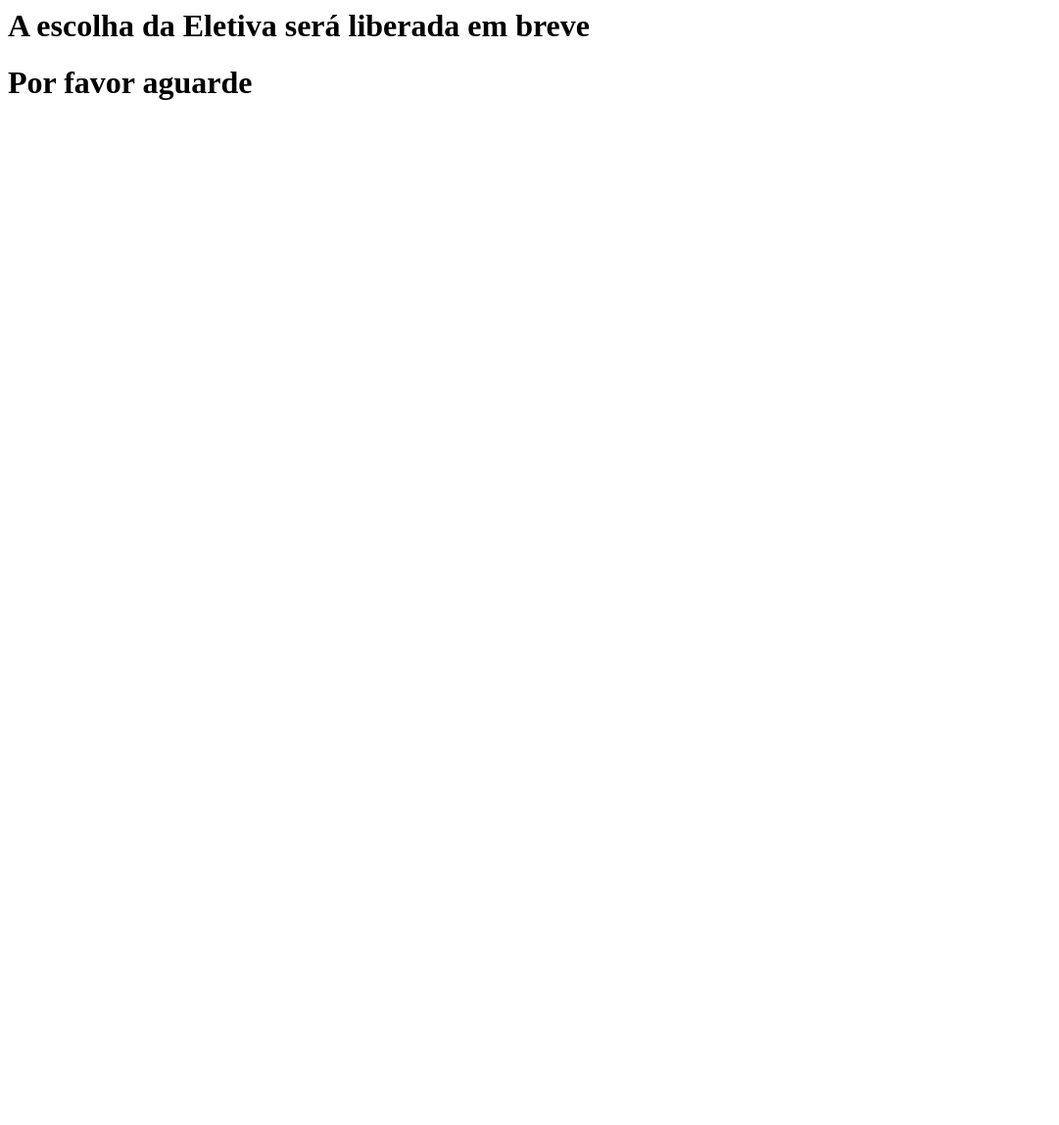
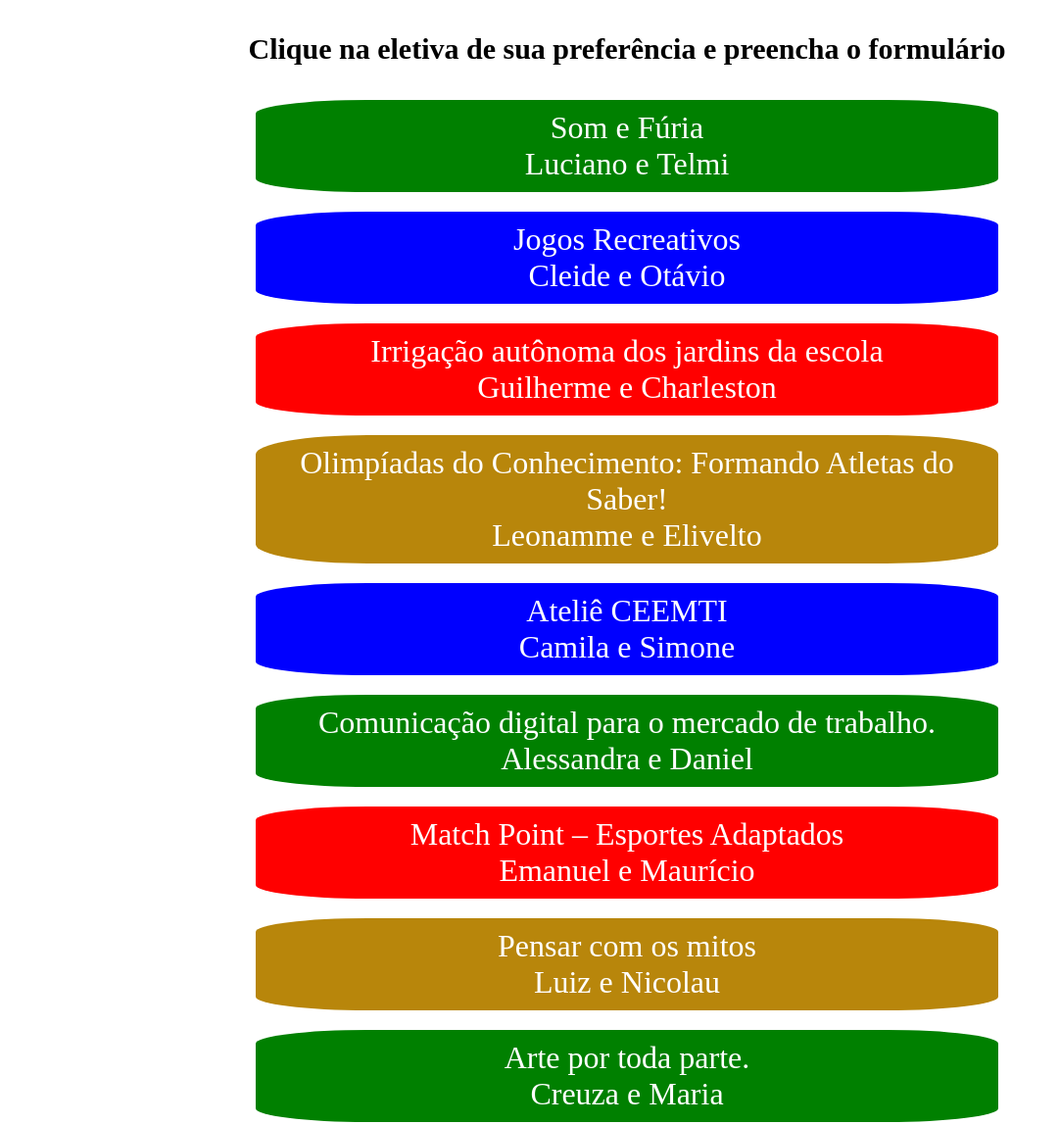
Before and after one commit to A-I-S-Tech/eletivas-1-trimestre, a plain HTML site: page index.html in a window 1280 px wide. Shown: the top 1148 px of the page at 98% size, without its empty margins (0-1081 px from the left). Before the commit the page ends 800 px from the top, so only its background shows below. Drawn offline with Linux system fonts and the light colour scheme.

Commit message:
Update index.html

```diff
--- a/index.html
+++ b/index.html
@@ -1,8 +1,154 @@
-<html>
-	<head>
-	</head>
-	<body>
-		<h1> A escolha da Eletiva será liberada em breve </h1>
-		<h1> Por favor aguarde </h1>
-	</body>
+<!DOCTYPE html>
+<html lang="pt-br">
+  <head>
+    <meta charset="UTF-8">
+    <meta name="viewport" content="width=device-width, initial-scale=1.0">
+    <title>Escolha de eletiva</title>
+    <style>
+      body {
+        display: flex;
+        flex-direction: column;
+        align-items: center;
+        text-align: center;
+        font-size: 20px;
+      }
+      a{
+        text-decoration: none;
+      }
+
+      .item {
+        width: 60%; /* Ajustei a largura para 60% da largura da tela */
+        height: 10%;
+        color: white;
+        padding: 10px;
+        box-sizing: border-box;
+        cursor: pointer;
+        margin: 10px 0; /* Adicionei margem para espaçamento entre as divs */
+        font-size: 16px;
+		border-radius: 15%;
+      }
+	  .eletiva{
+		font-size : 32px;
+	  }
+      .amarelo {
+        background-color: rgb(184, 134, 11);
+      }
+
+      .azul {
+        background-color: blue;
+      }
+
+      .verde {
+        background-color: green;
+      }
+
+      .vermelho {
+        background-color: red;
+      }
+    </style>
+  </head>
+  <body>
+    <h2>Clique na eletiva de sua preferência e preencha o formulário</h2>
+
+
+    <a class="item verde" href="https://docs.google.com/forms/d/e/1FAIpQLSeidP0zflNKwRZmzfpkjunYEhs5KrFY21B8JDKu8k2dbaghQA/viewform
+">
+      <div class="eletiva">
+        Som e Fúria <br>
+        Luciano e Telmi
+      </div>
+    </a>
+    <a class="item azul" href="https://docs.google.com/forms/d/e/1FAIpQLSdwCU2LxNMbXvMB4ERHsFx_bZN7_xizSwA0GT5w_0NDVOK9Ew/viewform
+">
+      <div class="eletiva">
+         Jogos Recreativos <br>	Cleide e Otávio
+
+      </div>
+    </a>
+	<a class="item vermelho" href="https://docs.google.com/forms/d/e/1FAIpQLSfFSuxxKFnCky1RHfW0bVc3UK0FLQ6S73X4PuoYOOl7EWBFxg/viewform
+">
+      <div class="eletiva">
+         Irrigação autônoma dos jardins da escola <br>	Guilherme e Charleston
+
+      </div>
+    </a>
+	<a class="item amarelo" href="https://docs.google.com/forms/d/e/1FAIpQLSf5RpAxS262Tpw52rof_xkXfzASal83kI6gm8mz-jiOvGO_3w/viewform
+">
+      <div class="eletiva">
+         Olimpíadas do Conhecimento: Formando Atletas do Saber!<br>	Leonamme e Elivelto
+
+      </div>
+    </a>
+	<a class="item azul" href="https://docs.google.com/forms/d/e/1FAIpQLSej5jtE-PlpvRyCcmNw7bEHdE_VdFtu9Y-SMwwmhAm86xnjPw/viewform
+">
+      <div class="eletiva">
+         Ateliê CEEMTI	<br>Camila e Simone
+
+      </div>
+    </a>
+	<a class="item verde" href="https://docs.google.com/forms/d/e/1FAIpQLSfxAqKbWI6NwrcW2qBcWJMJnH-am1x7HOOOfuTZHG7jgKJY4A/viewform
+">
+      <div class="eletiva">
+         Comunicação digital para o mercado de trabalho.<br>	Alessandra e Daniel
+
+      </div>
+    </a>
+	<a class="item vermelho" href="https://docs.google.com/forms/d/e/1FAIpQLScjPUXIWIXMwAT5n_AM0GCYxzeSl4IP2PnkoEyIID0TmkKa8g/viewform
+">
+      <div class="eletiva">
+         Match Point – Esportes Adaptados<br>	Emanuel e Maurício
+
+      </div>
+    </a>
+	<a class="item amarelo" href="https://docs.google.com/forms/d/e/1FAIpQLSdxQ7ceL4csb1hrT8ESHzJPM1b2G4mak8bZ2pHnDBHX9y7fOw/viewform
+">
+      <div class="eletiva">
+         Pensar com os mitos	<br>Luiz e Nicolau
+
+      </div>
+    </a>
+	<a class="item verde" href="https://docs.google.com/forms/d/e/1FAIpQLScZmeIetStmO_TJTOrGltJ205GXA26Wa6ugmUrAV83UO0Rvhw/viewform
+">
+      <div class="eletiva">
+         Arte por toda parte.	<br>Creuza e Maria
+
+      </div>
+    </a>
+	<a class="item vermelho" href="https://docs.google.com/forms/d/e/1FAIpQLSfGDpiJm37dvs1WSNaMLrzAcapBNJj06DMvMjaa7BYdNGFQQQ/viewform
+">
+      <div class="eletiva">
+         Saúde e Educação: uma questão de utilidade pública	<br>Ana Clara e Bárbara
+
+      </div>
+    </a>
+	<a class="item azul" href="https://docs.google.com/forms/d/e/1FAIpQLSdV7yZ-XbRQruJjVlnFA2dkpE12kAOBko4v04h_P6u0YvoBdQ/viewform
+">
+      <div class="eletiva">
+         Eletrônica: o caminho da tecnologia	<br>Jorge e Celso
+
+      </div>
+    </a>
+	<a class="item amarelo" href="https://docs.google.com/forms/d/e/1FAIpQLSeduNjfSwdyPq8QYMYP0yDhtLkT82NJs1uOMggd-QelQDrJqA/viewform
+">
+      <div class="eletiva">
+        Cores da vida<br>	Melissa e Juliana
+
+      </div>
+    </a>
+	<a class="item verde" href="https://docs.google.com/forms/d/e/1FAIpQLSeU7tCW1muYYlI0ApqW-g5WU-BGdgoNfBwd3SO5VdVeq-G94A/viewform
+">
+      <div class="eletiva">
+         A Saúde nas Regiões do Brasil	<br>Thiago e Ronaldo
+
+      </div>
+    </a>
+	<a class="item vermelho" href="https://docs.google.com/forms/d/e/1FAIpQLSc4160l8hiW5fZLZzWtqJ4CC2FGPv2lCmXS39dzf5T3scY98w/viewform
+">
+      <div class="eletiva">
+         A Arte na Anatomia<br>	Paula, Wilson e prof. de Arte
+
+      </div>
+    </a>
+
+  </body>
 </html>
```
